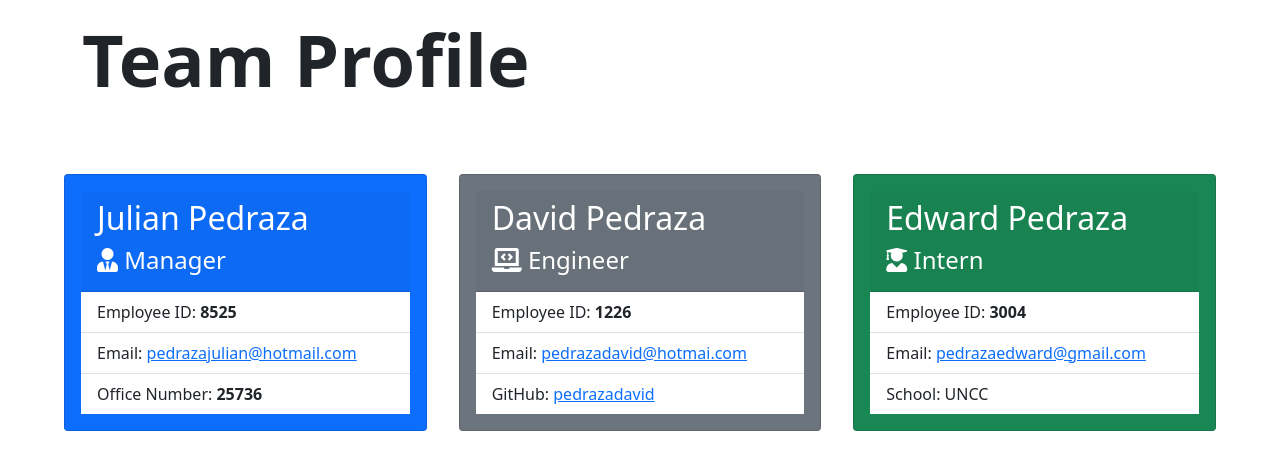
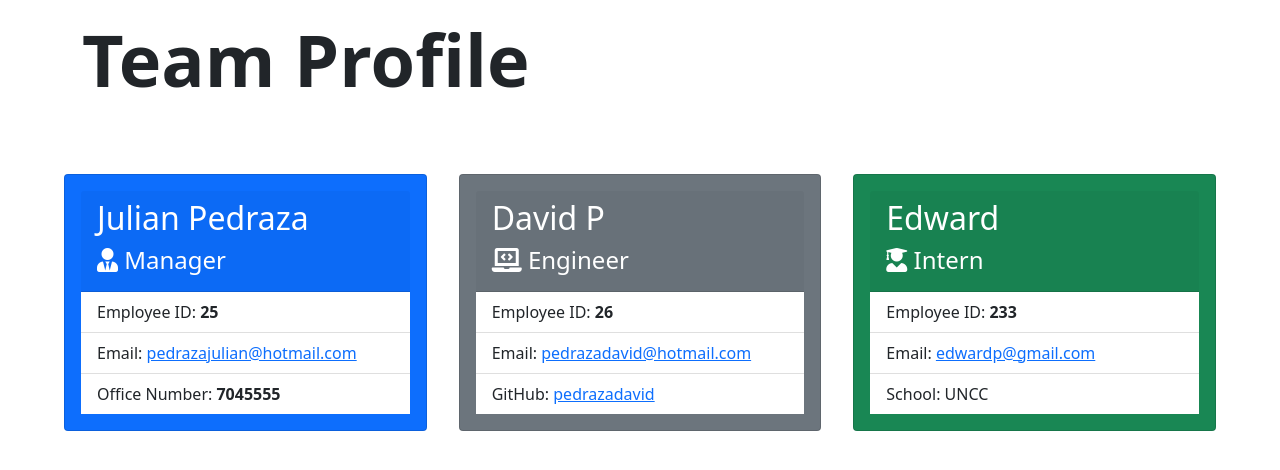
Before and after one commit to pedrazajulian/Team_profile_gen, a website: page index.html in a window 1280 px wide. Drawn offline with nearby package versions, Linux system fonts and the light colour scheme.

```diff
--- a/index.html
+++ b/index.html
@@ -34,9 +34,9 @@
               <h4><i class="fas fa-user-tie"></i> Manager</h4>
             </div>
                 <ul class="list-group list-group-flush">
-                  <li class="list-group-item">Employee ID: <strong>8525</strong></li>
+                  <li class="list-group-item">Employee ID: <strong>25</strong></li>
                   <li class="list-group-item">Email: <a href="mailto:pedrazajulian@hotmail.com">pedrazajulian@hotmail.com</a></li>
-                  <li class="list-group-item">Office Number: <strong>25736</strong></li>
+                  <li class="list-group-item">Office Number: <strong>7045555</strong></li>
                 </ul>
               </div>
             </div>
@@ -44,12 +44,12 @@
             <div class="card text-white bg-secondary mb-4">
               <div class="card-body">
               <div class="card-header">
-              <h2 class="text-capitalize">David Pedraza</h2>
+              <h2 class="text-capitalize">David P</h2>
               <h4><i class="fas fa-laptop-code"></i> Engineer</h4>
             </div>
                 <ul class="list-group list-group-flush">
-                  <li class="list-group-item">Employee ID: <strong>1226</strong></li>
-                  <li class="list-group-item">Email: <a href="mailto:pedrazadavid@hotmai.com">pedrazadavid@hotmai.com</a></li>
+                  <li class="list-group-item">Employee ID: <strong>26</strong></li>
+                  <li class="list-group-item">Email: <a href="mailto:pedrazadavid@hotmail.com">pedrazadavid@hotmail.com</a></li>
                   <li class="list-group-item">GitHub: <a href="https://github.com/pedrazadavid" target="_blank">pedrazadavid</a></li>
                 </ul>
               </div>
@@ -58,12 +58,12 @@
             <div class="card text-white bg-success mb-4">
               <div class="card-body">
               <div class="card-header">
-              <h2 class="text-capitalize">Edward Pedraza</h2>
+              <h2 class="text-capitalize">Edward</h2>
               <h4><i class="fas fa-user-graduate"></i> Intern</h4>
             </div>
                 <ul class="list-group list-group-flush">
-                  <li class="list-group-item">Employee ID: <strong>3004</strong></li>
-                  <li class="list-group-item">Email: <a href="mailto:pedrazaedward@gmail.com">pedrazaedward@gmail.com</a></li>
+                  <li class="list-group-item">Employee ID: <strong>233</strong></li>
+                  <li class="list-group-item">Email: <a href="mailto:edwardp@gmail.com">edwardp@gmail.com</a></li>
                   <li class="list-group-item">School: UNCC</li>
                 </ul>
               </div>
```
